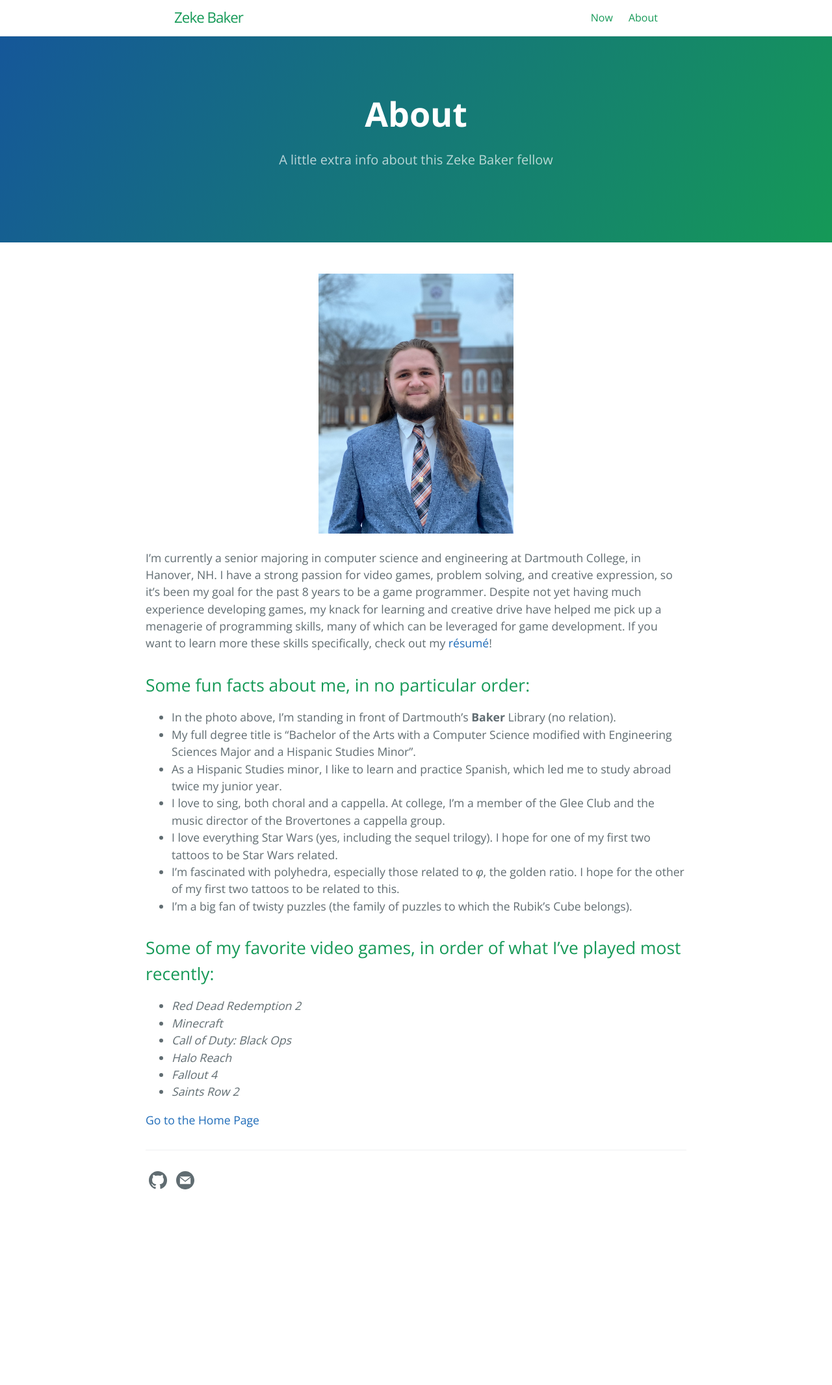
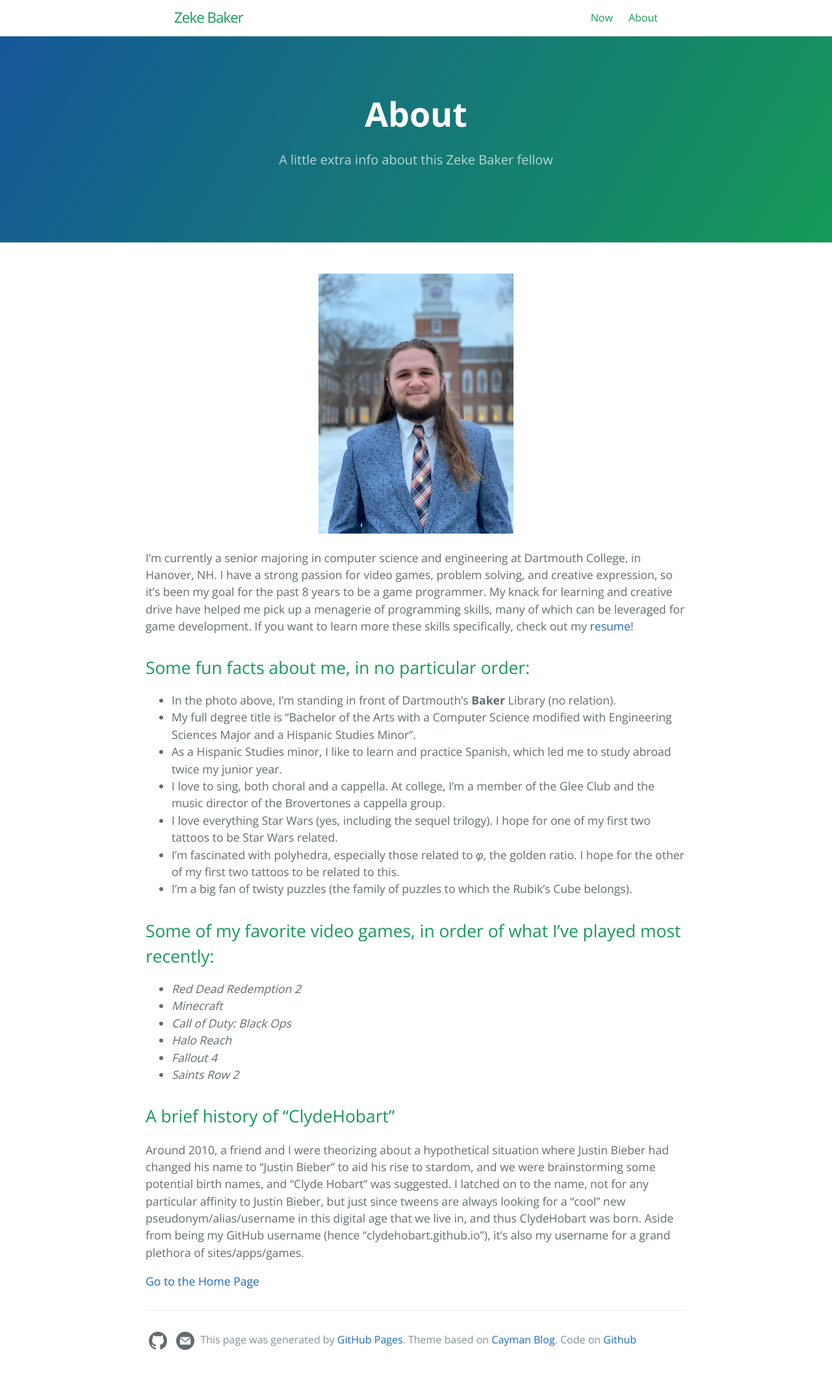
Before and after one commit to ClydeHobart/clydehobart.github.io, a Jekyll site: the page built from about.md, in a window 1280 px wide. Shown: the whole page at 65% size. Built offline with Jekyll 4.4.1, drawn with Linux system fonts in a browser that asks for light colours; before the commit the page ends 1884 px from its top, so only the background shows below that.

Commit message:
added line about GitHub Pages, theme source, updated resume

```diff
--- a/_layouts/default.html
+++ b/_layouts/default.html
@@ -112,13 +112,13 @@
                 </span> -->
 
                 <!-- RSS icon -->
-                {% if site.gems contains "jekyll-feed" %}
+                <!-- {% if site.gems contains "jekyll-feed" %}
                 <span class="my-span-icon">
                     <a href="{{ "/feed.xml" | absolute_url }}" aria-label="RSS feed" title="{{ site.github.owner_name }}'s RSS feed">
                         <svg class="my-svg-icon" xmlns="http://www.w3.org/2000/svg" width="24" height="24" viewBox="0 0 24 24"><path d="M12 0c-6.627 0-12 5.373-12 12s5.373 12 12 12 12-5.373 12-12-5.373-12-12-12zm-3.374 17c-.897 0-1.626-.727-1.626-1.624s.729-1.624 1.626-1.624 1.626.727 1.626 1.624-.729 1.624-1.626 1.624zm3.885 0c-.03-3.022-2.485-5.474-5.511-5.504v-2.406c4.361.03 7.889 3.555 7.92 7.91h-2.409zm4.081 0c-.016-5.297-4.303-9.571-9.592-9.594v-2.406c6.623.023 11.985 5.384 12 12h-2.408z"/></svg>
                     </a>
                 </span>
-                {% endif %}
+                {% endif %} -->
 
                 <!-- Contact icon -->
                 {% assign contact_page = site.pages | where: "path", "contact.md" | first %}
@@ -130,6 +130,10 @@
                 </span>
                 {% endif %}
 
+                <span class="site-footer-credits-centered">
+                    <!-- Footer Credits, from Tim Tregubov's https://github.com/dartmouth-cs98/dartmouth-cs98.github.io/blob/master/_includes/page-footer.html -->
+                    This page was generated by <a href="https://pages.github.com">GitHub Pages</a>. Theme based on <a href="https://github.com/lorepirri/cayman-blog">Cayman Blog</a>. Code on <a href="https://github.com/ClydeHobart/clydehobart.github.io">Github</a>
+                </span>
             </footer>
         </section>
 
--- a/_sass/jekyll-theme-cayman-blog.scss
+++ b/_sass/jekyll-theme-cayman-blog.scss
@@ -404,6 +404,11 @@ a {
   color: $blockquote-text-color;
 }
 
+.site-footer-credits-centered {
+  color: $blockquote-text-color;
+  vertical-align: top;
+}
+
 .site-footer {
 
   @include large {
--- a/about.md
+++ b/about.md
@@ -11,7 +11,7 @@ order: 0
     <img src="/assets/about/Baker_Zeke_Headshot_16x9_small.jpg" alt="Photo of me" title="Photo of me" width="300px"/>
 </div>
 
-I'm currently a senior majoring in computer science and engineering at Dartmouth College, in Hanover, NH. I have a strong passion for video games, problem solving, and creative expression, so it's been my goal for the past 8 years to be a game programmer. Despite not yet having much experience developing games, my knack for learning and creative drive have helped me pick up a menagerie of programming skills, many of which can be leveraged for game development. If you want to learn more these skills specifically, check out my [résumé](/assets/about/Baker_Zeke_Resume.pdf)!
+I'm currently a senior majoring in computer science and engineering at Dartmouth College, in Hanover, NH. I have a strong passion for video games, problem solving, and creative expression, so it's been my goal for the past 8 years to be a game programmer. My knack for learning and creative drive have helped me pick up a menagerie of programming skills, many of which can be leveraged for game development. If you want to learn more these skills specifically, check out my [resume](/assets/about/Baker_Zeke_Resume.pdf)!
 
 ## Some fun facts about me, in no particular order:
 * In the photo above, I'm standing in front of Dartmouth's **Baker** Library (no relation).
@@ -30,4 +30,7 @@ I'm currently a senior majoring in computer science and engineering at Dartmouth
 * *Fallout 4*
 * *Saints Row 2*
 
+## A brief history of "ClydeHobart"
+Around 2010, a friend and I were theorizing about a hypothetical situation where Justin Bieber had changed his name to "Justin Bieber" to aid his rise to stardom, and we were brainstorming some potential birth names, and "Clyde Hobart" was suggested. I latched on to the name, not for any particular affinity to Justin Bieber, but just since tweens are always looking for a "cool" new pseudonym/alias/username in this digital age that we live in, and thus ClydeHobart was born. Aside from being my GitHub username (hence "clydehobart.github.io"), it's also my username for a grand plethora of sites/apps/games.
+
 [Go to the Home Page]({{ '/' | absolute_url }})
```
Also changed, not shown: index.md (+1 -1 lines), _sass/blog.scss (line endings or trailing spaces), 1 other file.
